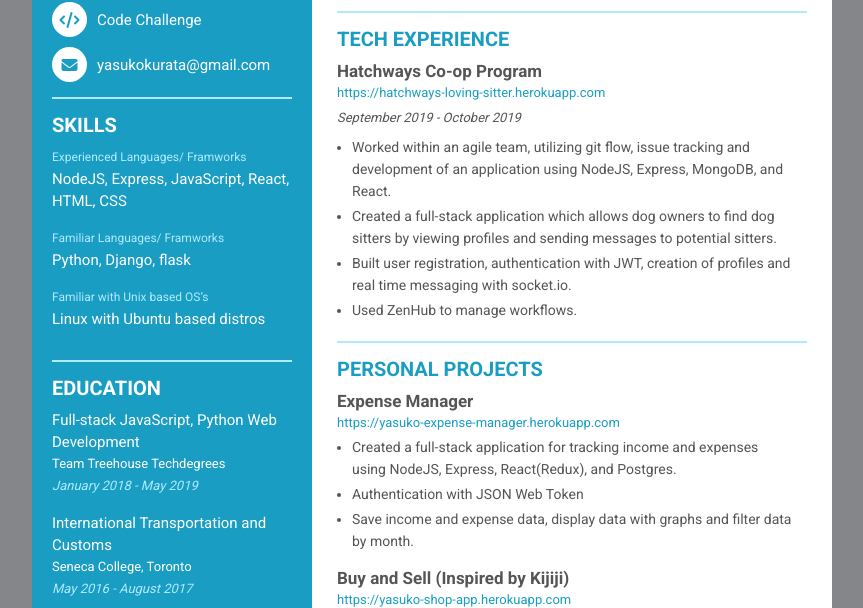
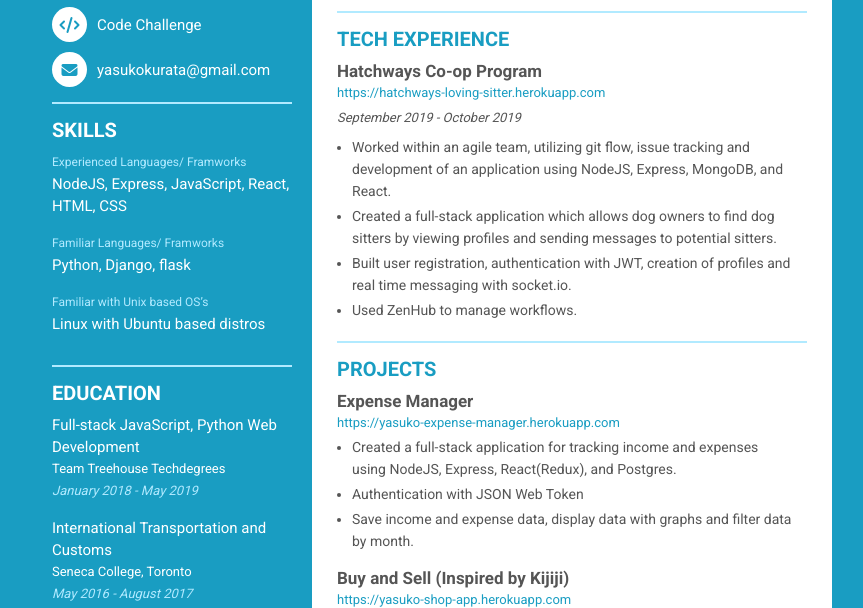
Before and after one commit to ykurata/Resume, a plain HTML site: page index.html in a window 1280 px wide. Shown: the part 118-726 px from the top of the page, without its empty margins (208-1071 px from the left). Drawn offline with Linux system fonts and the light colour scheme.

Commit message:
adjusted styles for converting pdf

```diff
--- a/index.html
+++ b/index.html
@@ -195,7 +195,7 @@
         </div>
         <div class="resume-item">
           <div class="title">
-            <p class="bold">Personal Projects</p>
+            <p class="bold">Projects</p>
           </div>
           <div class="projects">
             <div class="tech-title">
--- a/styles.css
+++ b/styles.css
@@ -12,8 +12,8 @@
 }
 
 body {
-  /* background: #199dc2; */
-  background: #84868a;
+  background: #199dc2;
+  /* background: #84868a; */
   font-size: 15px;
   line-height: 22px;
   color: #555555;
@@ -54,7 +54,7 @@ a:active {
 .resume .resume-left {
   width: 280px;
   background: #199dc2;
-  padding-top: 15px;
+  padding: 20px 0;
 }
 
 .resume .resume-left .resume-profile {
```
